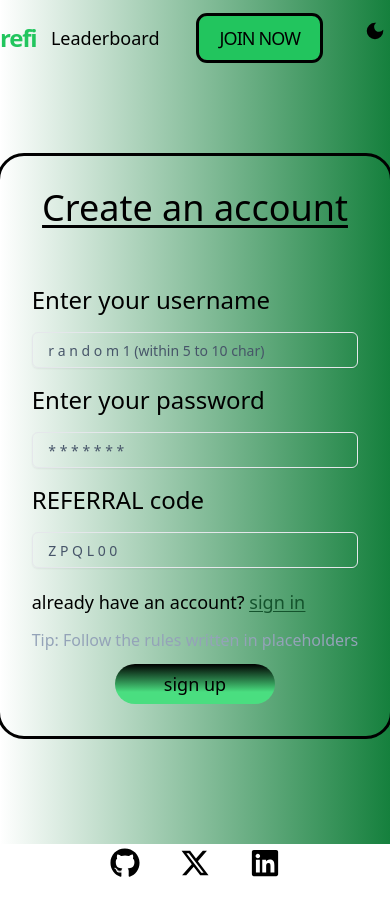
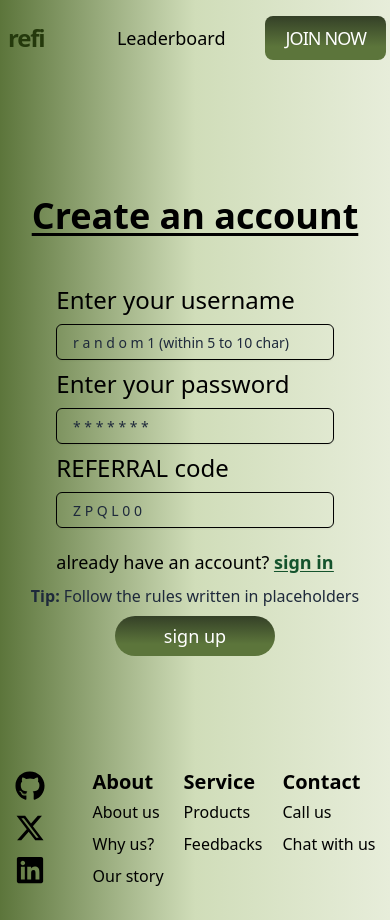
Before and after one commit to bandhan-majumder/Referral-System, a React (Vite) app in the folder client/: page /signup in a window 390 px wide. Built offline with nearby package versions, Linux system fonts and the light colour scheme.

Commit message:
made UI a bit responsive

```diff
--- a/client/src/App.tsx
+++ b/client/src/App.tsx
@@ -11,7 +11,8 @@ import LeaderBoard from "./components/LeaderBoard";
 export default function App() {
   return (
     <BrowserRouter>
-      <div className="bg-gradient-to-l from-green-700 to-100% to-transparent h-[100vh]">
+      <div className="bg-gradient-to-r
+       from-[#5c753b] via-[#d0ddb9] to-[#e7edda] h-full">
         <NavBar />
         <Routes>
           <Route path="/" element={<Hero />} />
--- a/client/src/components/Footer.tsx
+++ b/client/src/components/Footer.tsx
@@ -4,13 +4,50 @@ import { FaXTwitter } from "react-icons/fa6";
 
 import { FaLinkedin } from "react-icons/fa";
 
+import { Link } from "react-router-dom";
+
 function Footer() {
   return (
-      <div className="max-w-7xl mx-auto py-8 flex justify-center items-center gap-10">
+    <div className="max-w-7xl mx-auto py-8 md:py-20 flex justify-center items-center gap-12">
+      <div className="flex flex-col gap-3">
+      <Link to="https://github.com/bandhan-majumder/Referral-System">
         <FaGithub className="text-black text-3xl" />
+      </Link>
+
+      <Link to="https://x.com/MEbandhan">
         <FaXTwitter className="text-black text-3xl" />
+      </Link>
+
+      <Link to="https://www.linkedin.com/in/bandhan-majumder-5a10a1248/">
         <FaLinkedin className="text-black text-3xl" />
+      </Link>
       </div>
+      <div className="flex flex-row justify-around gap-5">
+        <div className="flex flex-col gap-1">
+          <p className="text-xl font-semibold">About</p>
+          <div className="flex flex-col gap-2">
+          <p>About us</p>
+          <p>Why us?</p>
+          <p>Our story</p>
+          </div>
+        </div>
+        <div className="flex flex-col gap-1">
+          <p className="text-xl font-semibold">Service</p>
+          <div className="flex flex-col gap-2">
+          <p>Products</p>
+          <p>Feedbacks</p>
+          </div>
+        </div>
+        <div className="flex flex-col gap-1">
+          <p className="text-xl font-semibold">Contact</p>
+          <div className="flex flex-col gap-2">
+          <p>Call us</p>
+          <p>Chat with us</p>
+          <p></p>
+          </div>
+        </div>
+      </div>
+    </div>
   );
 }
 
--- a/client/src/components/Hero.tsx
+++ b/client/src/components/Hero.tsx
@@ -4,22 +4,22 @@ import { Link } from "react-router-dom";
 function Hero() {
   return (
     <>
-      <div className="text-center mx-auto py-6 tracking-wide">
-        <h1 className="text-slate-200/80 md:text-7xl px-4 text-nowrap font-serif">
-          REFER YOUR FRIEND,
+      <div className="max-w-7xl text-center mx-auto py-6 tracking-wide">
+        <h1 className="font-black md:text-6xl px-4 text-nowrap font-serif text-4xl flex-nowrap">
+          REFER YOUR CODE,
         </h1>
-        <h1 className="text-green-800 md:text-6xl px-4 py-2 text-nowrap font-serif">
+        <h1 className="text-green-800 md:text-5xl px-4 py-2 text-nowrap font-serif text-3xl flex-nowrap shadow-md">
           REFER THE FUTURE
         </h1>
       </div>
-      <div className="max-w-7xl mx-auto py-10 flex justify-between items-center">
+      <div className="max-w-7xl mx-auto py-10 flex justify-between items-center flex-col gap-5 md:flex-row px-1">
         <img
           src="https://i.ibb.co/6NkfcvX/Animated-Female-Characters-Under-Stylized-Sun-1.jpg"
           alt="Animated-Female-Characters-Under-Stylized-Sun-1"
-          className="rounded-3xl md:max-h-[50vh] shadow-2xl"
+          className="rounded-3xl md:max-h-[50vh] shadow-2xl max-h-[40vh]"
         />
         <div className="md:max-w-[40vw] lg:max-w[30vw]">
-          <h1 className="text-5xl font-extrabold px-4 font-serif">Welcome!</h1>
+          <h1 className="text-5xl font-extrabold px-4 font-serif">Welcome to <span className="text-6xl text-[#24390c]">refi</span>!</h1>
           <p className="py-7 px-4">
             Join our growing community where connections create opportunities.
             When you refer a friend, you're not just sharing a platform - you're
@@ -29,16 +29,19 @@ function Hero() {
           </p>
           <div className="flex flex-row">
             <Link to="/signup">
-              <button className="transition-all duration-300 rounded-lg text-lg bg-green-500 font-medium py-2 tracking-tighter px-4 mx-4 hover:bg-green-600 outline">
+              <button className="transition-all duration-300 rounded-lg text-lg bg-[#24390c]
+              text-white
+              font-medium py-2 tracking-tighter px-4 mx-4 hover:bg-[#5c753b]">
                 SIGN UP NOW
               </button>
             </Link>
             <Link to="/signin">
-              <button className="transition-all duration-300 rounded-lg text-lg bg-yellow-10 font-medium py-2 tracking-tighter px-3 mx-4 hover:bg-slate-300 outline">
+              <button className="transition-all duration-300 rounded-lg text-lg
+              font-medium py-2 tracking-tighter px-3 mx-4 hover:bg-[#5c753b] hover:text-white outline">
                 SIGN IN
               </button>
             </Link>
-            <Link to="/signup" className="py-1 hover:text-slate-300 cursor-pointer">
+            <Link to="/signup" className="py-1 hover:translate-x-2 cursor-pointer">
             <HiOutlineArrowNarrowRight className="text-4xl"/>
             </Link>
 
@@ -47,8 +50,10 @@ function Hero() {
         <div></div>
       </div>
       <p className="text-center">
-        Know more about us{" "}
+        Check top referrers{" "}
+        <Link to="/leaderboard">
         <span className="text-green-900 underline">here</span>
+        </Link>
       </p>
     </>
   );
--- a/client/src/components/NavBar.tsx
+++ b/client/src/components/NavBar.tsx
@@ -1,11 +1,10 @@
 import { Link } from "react-router-dom";
-import { MdDarkMode } from "react-icons/md";
 
 function NavBar() {
   return (
     <nav className="max-w-7xl mx-auto py-4 flex justify-between items-center">
       <Link to="/">
-        <h1 className="text-2xl font-extrabold tracking-tighter text-green-500">
+        <h1 className="text-2xl font-extrabold tracking-tighter text-[#24390c] ml-2">
           refi
         </h1>
       </Link>
@@ -13,8 +12,10 @@ function NavBar() {
         <Link to="/leaderboard" className="flex text-center items-center justify-center text-lg hover:underline decoration-2">
         Leaderboard
         </Link>
-        <button className="transition-all duration-300 rounded-lg text-lg bg-green-500 font-medium px-5 py-2 tracking-tighter hover:bg-green-700 outline">JOIN NOW</button>
-        <MdDarkMode className="text-3xl px-1 py-1"/>
+        <Link to="/signup">
+        <button className="transition-all duration-300 rounded-lg text-lg bg-gradient-to-b from-[#344027] to-70% to-[#5c753b] text-white font-medium px-5 py-2 tracking-tighter hover:bg-[#d0ddb9] mr-1">JOIN NOW</button></Link>
+
+        {/* <MdDarkMode className="text-3xl px-1 py-1"/> */}
       </div>
     </nav>
   );
--- a/client/src/components/Signin.tsx
+++ b/client/src/components/Signin.tsx
@@ -57,18 +57,18 @@ function Signin() {
   }
 
   return (
-    <div className="max-w-xl h-auto mx-auto py-8 flex flex-col justify-center items-center my-20 gap-10 outline rounded-3xl">
-      <h1 className="text-4xl underline underline-offset-4">
+    <div className="max-w-xl mx-auto flex flex-col justify-center items-center my-20">
+      <h1 className="text-4xl underline underline-offset-4 font-semibold py-10">
         Sign in to your account
       </h1>
-      <div>
+      <div className="flex flex-col gap-0">
         <h2 className="text-2xl py-4">Enter your username</h2>
         <input
           id="username"
           onChange={handleChange}
           type="text"
           placeholder=" r a n d o m 1"
-          className="flex h-9 w-full rounded-md border border-input bg-transparent px-3 py-1 text-sm shadow-sm transition-colors file:border-0 file:bg-transparent file:text-sm file:font-medium file:text-foreground placeholder:text-slate-600 focus-visible:outline-none focus-visible:ring-1 focus-visible:ring-ring disabled:cursor-not-allowed disabled:opacity-50
+          className="flex h-9 w-full rounded-md border border-black bg-transparent px-3 py-1 text-sm shadow-sm transition-colors file:border-0 file:bg-transparent file:text-sm file:font-medium file:text-foreground placeholder:text-slate-800 focus-visible:outline-none disabled:cursor-not-allowed disabled:opacity-50
           "
         />
         <h2 className="text-2xl py-4">Enter your password</h2>
@@ -77,28 +77,27 @@ function Signin() {
           onChange={handleChange}
           type="password"
           placeholder=" * * * * * * * "
-          className="flex h-9 w-full rounded-md border border-input bg-transparent px-3 py-1 text-sm shadow-sm transition-colors file:border-0 file:bg-transparent file:text-sm file:font-medium file:text-foreground placeholder:text-slate-600
-        focus-visible:outline-none focus-visible:ring-1 focus-visible:ring-ring disabled:cursor-not-allowed disabled:opacity-50"
+          className="flex h-9 w-full rounded-md border border-black bg-transparent px-3 py-1 text-sm shadow-sm transition-colors file:border-0 file:bg-transparent file:text-sm file:font-medium file:text-foreground placeholder:text-slate-800 focus-visible:outline-none disabled:cursor-not-allowed disabled:opacity-50"
         />
         <p className="pt-5 text-lg">
           didn't have an account?{" "}
-          <span className="underline underline-offset-2 text-green-900 hover:text-white cursor-pointer">
+          <span className="underline underline-offset-2 text-green-900 font-semibold hover:text-[#95af6c] cursor-pointer">
             <Link to="/signup">sign up</Link>
           </span>
         </p>
         {errorMsg ? (
-          <p className="py-3 text-red-600 text-start">Error: {errorMsg}</p>
+          <p className="font-semibold py-2 text-red-700 text-start"><span>Error:</span> {errorMsg}</p>
         ) : (
-          <p className="py-3 text-slate-400 text-start">
-            Tip: Follow the rules written in placeholders
+          <p className="py-2 text-slate-800 text-start">
+            <span className="font-semibold">Tip:</span> Follow the rules written in placeholders
           </p>
         )}
         <div className="flex justify-center items-center">
           <button
-            className="bg-gradient-to-b from-black to-70% to-green-400 w-40 h-10 rounded-3xl text-lg hover:text-white"
+            className="bg-gradient-to-b from-[#344027] to-70% to-[#5c753b] text-white w-40 h-10 rounded-3xl text-lg hover:text-white"
             onClick={handleSubmit}
           >
-            sign up
+            sign in
           </button>
         </div>
       </div>
--- a/client/src/components/Signup.tsx
+++ b/client/src/components/Signup.tsx
@@ -62,12 +62,12 @@ function Signup() {
   }
 
   return (
-    <div className="max-w-xl h-auto mx-auto py-8 flex flex-col justify-center items-center my-20 gap-10 outline rounded-3xl">
-      <h1 className="text-4xl underline underline-offset-4">
+    <div className="max-w-xl mx-auto flex flex-col justify-center items-center my-20">
+      <h1 className="text-4xl underline underline-offset-4 font-semibold py-10">
         Create an account
       </h1>
-      <div>
-        <h2 className="text-2xl py-4">Enter your username</h2>
+      <div className="flex flex-col gap-0">
+        <h2 className="text-2xl py-2">Enter your username</h2>
         <input
           id="username"
           onChange={handleChange}
@@ -75,19 +75,18 @@ function Signup() {
           minLength={5}
           maxLength={10}
           placeholder=" r a n d o m 1 (within 5 to 10 char)"
-          className="flex h-9 w-full rounded-md border border-input bg-transparent px-3 py-1 text-sm shadow-sm transition-colors file:border-0 file:bg-transparent file:text-sm file:font-medium file:text-foreground placeholder:text-slate-600 focus-visible:outline-none focus-visible:ring-1 focus-visible:ring-ring disabled:cursor-not-allowed disabled:opacity-50
+          className="flex h-9 w-full rounded-md border border-black bg-transparent px-3 py-1 text-sm shadow-sm transition-colors file:border-0 file:bg-transparent file:text-sm file:font-medium file:text-foreground placeholder:text-slate-800 focus-visible:outline-none disabled:cursor-not-allowed disabled:opacity-50
           "
         />
-        <h2 className="text-2xl py-4">Enter your password</h2>
+        <h2 className="text-2xl py-2">Enter your password</h2>
         <input
           id="password"
           onChange={handleChange}
           type="password"
           placeholder=" * * * * * * * "
-          className="flex h-9 w-full rounded-md border border-input bg-transparent px-3 py-1 text-sm shadow-sm transition-colors file:border-0 file:bg-transparent file:text-sm file:font-medium file:text-foreground placeholder:text-slate-600
-        focus-visible:outline-none focus-visible:ring-1 focus-visible:ring-ring disabled:cursor-not-allowed disabled:opacity-50"
+          className="flex h-9 w-full rounded-md border border-black bg-transparent px-3 py-1 text-sm shadow-sm transition-colors file:border-0 file:bg-transparent file:text-sm file:font-medium file:text-foreground placeholder:text-slate-800 focus-visible:outline-none disabled:cursor-not-allowed disabled:opacity-50"
         />
-        <h2 className="text-2xl py-4"> REFERRAL code</h2>
+        <h2 className="text-2xl py-2"> REFERRAL code</h2>
         <input
           id="referralCode"
           onChange={handleChange}
@@ -95,30 +94,29 @@ function Signup() {
           maxLength={6}
           type="text"
           placeholder=" Z P Q L 0 0"
-          className="flex h-9 w-full rounded-md border border-input bg-transparent px-3 py-1 text-sm shadow-sm transition-colors file:border-0 file:bg-transparent file:text-sm file:font-medium file:text-foreground placeholder:text-slate-600
-          focus-visible:outline-none focus-visible:ring-1 focus-visible:ring-ring disabled:cursor-not-allowed disabled:opacity-50 uppercase"
+          className="flex h-9 w-full rounded-md border border-black bg-transparent px-3 py-1 text-sm shadow-sm transition-colors file:border-0 file:bg-transparent file:text-sm file:font-medium file:text-foreground placeholder:text-slate-800 focus-visible:outline-none disabled:cursor-not-allowed disabled:opacity-50"
         />
         <p className="pt-5 text-lg">
           already have an account?{" "}
-          <span className="underline underline-offset-2 text-green-900 hover:text-white cursor-pointer">
+          <span className="underline underline-offset-2 text-green-900 font-semibold hover:text-[#95af6c] cursor-pointer">
             <Link to="/signin">sign in</Link>
           </span>
         </p>
+      </div>
         {errorMsg ? (
-          <p className="py-3 text-red-600 text-start">Error: {errorMsg}</p>
+          <p className="font-semibold py-2 text-red-700"><span className="text-start">Error:</span> {errorMsg}</p>
         ): (
-            <p className="py-3 text-slate-400 text-start">Tip: Follow the rules written in placeholders</p>
+            <p className="py-2 text-slate-800 text-start"><span className="font-semibold">Tip:</span> Follow the rules written in placeholders</p>
         )}
         <div className="flex justify-center items-center">
           <button
-            className="bg-gradient-to-b from-black to-70% to-green-400 w-40 h-10 rounded-3xl text-lg hover:text-white"
+            className="bg-gradient-to-b from-[#344027] to-70% to-[#5c753b] text-white w-40 h-10 rounded-3xl text-lg hover:text-white"
             onClick={handleSubmit}
           >
             sign up
           </button>
         </div>
       </div>
-    </div>
   );
 }
 
--- a/client/src/components/UserDetails.tsx
+++ b/client/src/components/UserDetails.tsx
@@ -51,7 +51,7 @@ function UserDetails() {
             </span>{" "}
             people
           </h1>
-          <h1 className="py-10">Check top 5 referral codes at <Link to="/leaderboard" className="underline underline-offset-2 cursor-pointer hover:text-white">
+          <h1 className="py-6 md:py-20 md:mb-80 mb-40">Check top 5 referral codes at <Link to="/leaderboard" className="underline underline-offset-2 cursor-pointer hover:text-[#3c492b]">
         leaderboard</Link></h1>
           </div>
         </div>
```
